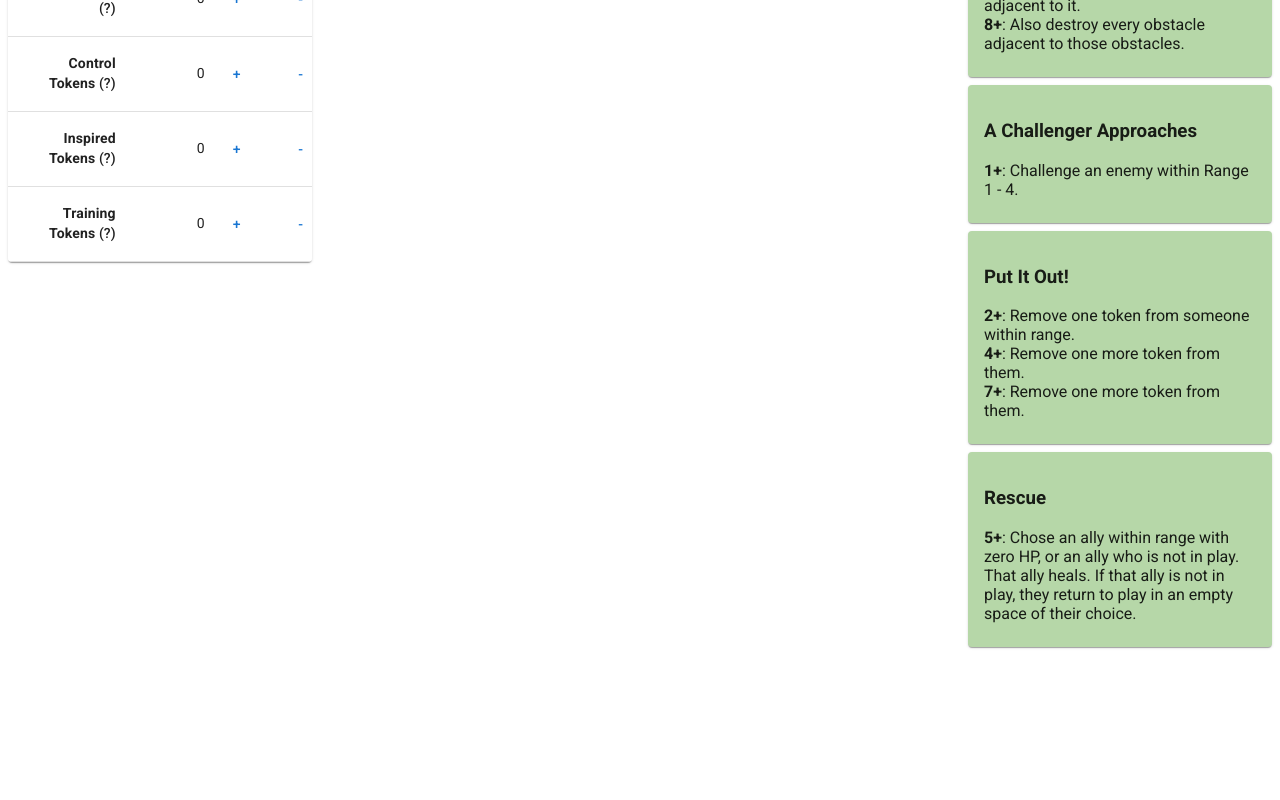
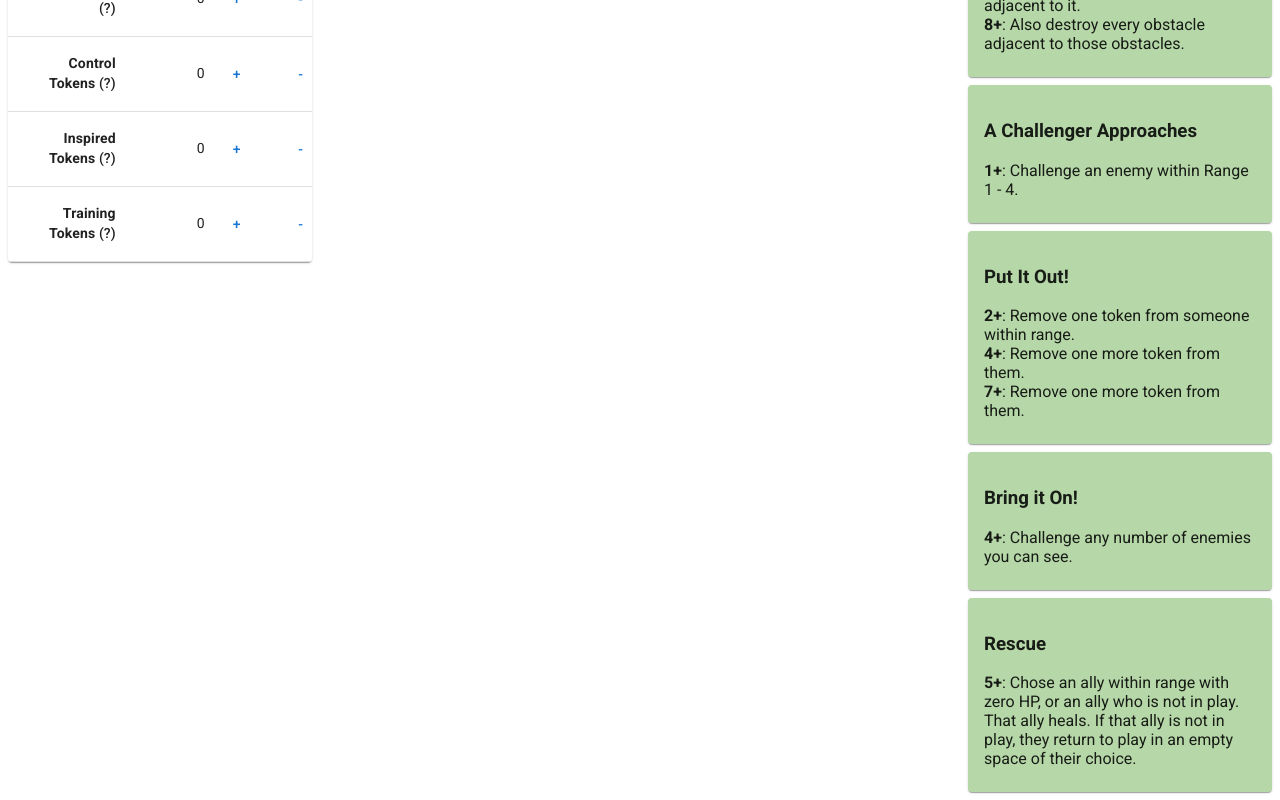
Before and after one commit to Nubuscu/panic-pwa, a React (Vite) app: page / in a window 1280 px wide. Shown: the part 986-1786 px from the top of the page. Before the commit the page ends 1641 px from the top, so only its background shows below. Built offline with nearby package versions, Linux system fonts and the light colour scheme.

Commit message:
Add missing Bring it On! basic action

```diff
--- a/src/app/textContent.ts
+++ b/src/app/textContent.ts
@@ -2503,6 +2503,15 @@ export const basicActions: Action[] = [
     ],
   },
   {
+    name: "Bring it On!",
+    levels: [
+      {
+        description: "Challenge any number of enemies you can see.",
+        diceCost: [4],
+      },
+    ],
+  },
+  {
     name: "Rescue",
     levels: [
       {
```
